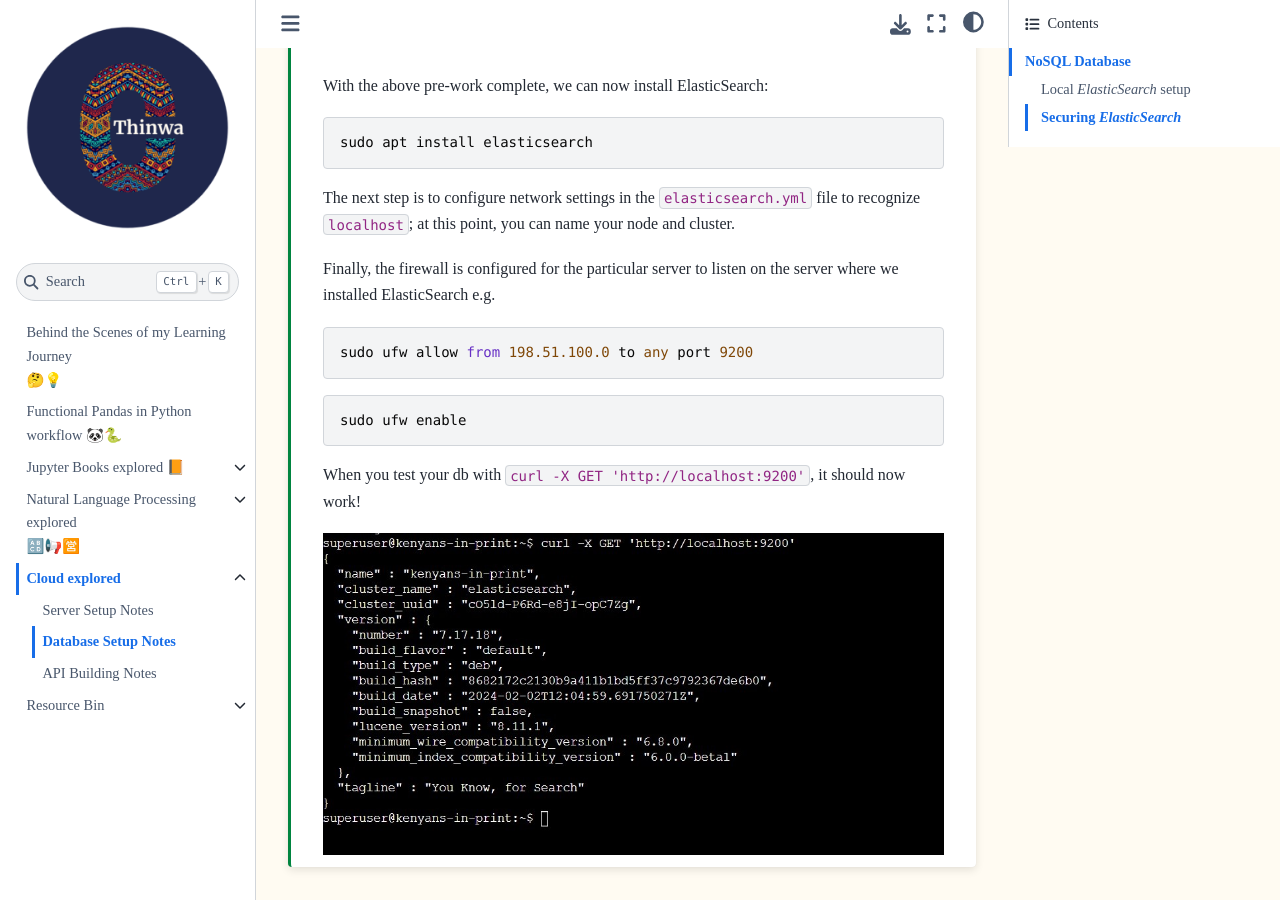
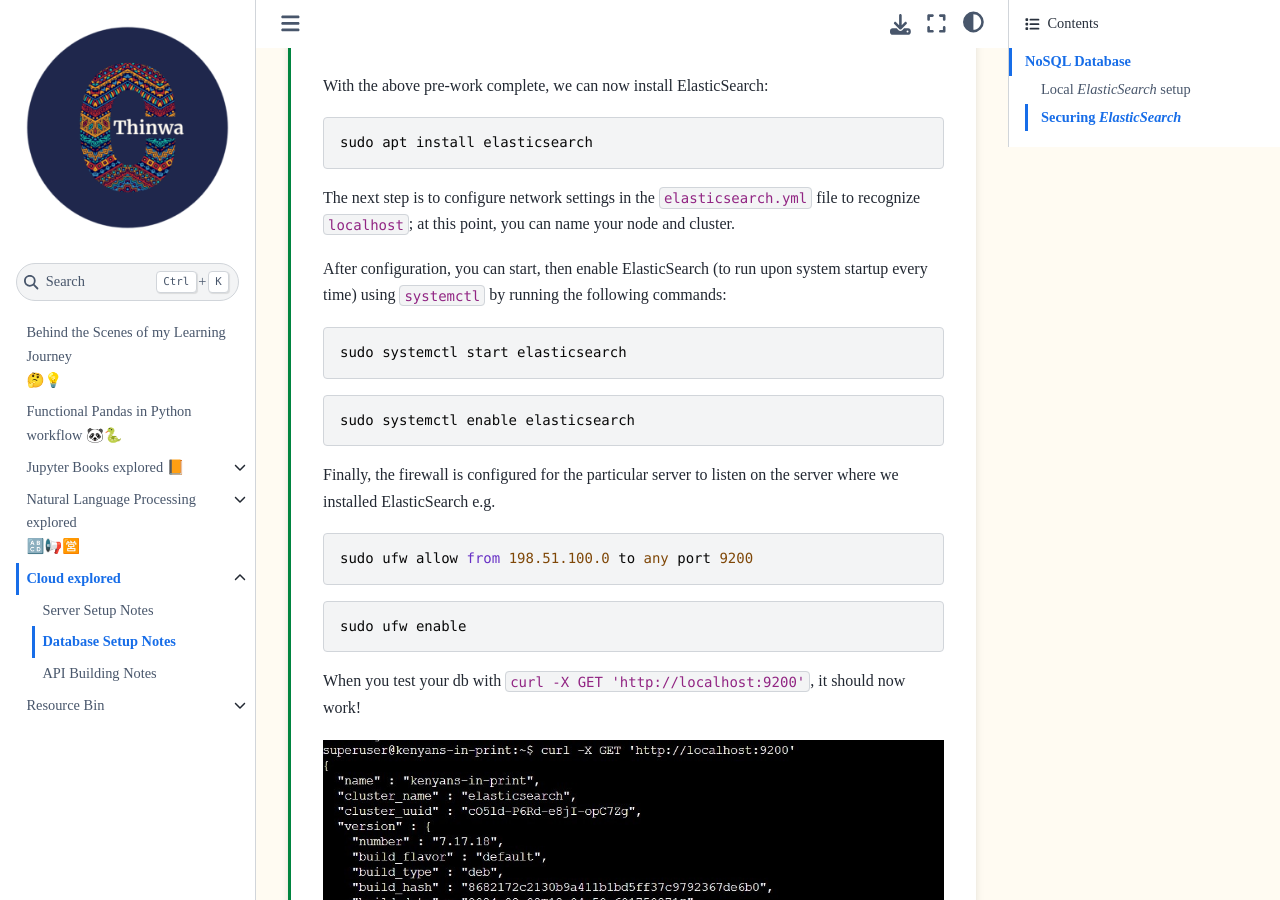
Before and after one commit to CeeThinwa/BTS-Continuous-Learning, a Jupyter Book: the page built from book/6/database_setup.md, in a window 1280 px wide and 900 px high, scrolled down 21114 px. Built offline with Jupyter Book 1.0.4 settings and Sphinx 7.4.7 and the Sphinx Book theme 1.1.4, drawn with Linux system fonts in a browser that asks for light colours.

Commit message:
Update database_setup.md

````diff
--- a/book/6/database_setup.md
+++ b/book/6/database_setup.md
@@ -274,6 +274,16 @@ sudo apt install elasticsearch
 
 The next step is to configure network settings in the `elasticsearch.yml` file to recognize `localhost`; at this point, you can name your node and cluster.
 
+After configuration, you can start, then enable ElasticSearch (to run upon system startup every time) using `systemctl` by running the following commands:
+
+```
+sudo systemctl start elasticsearch
+```
+
+```
+sudo systemctl enable elasticsearch
+```
+
 Finally, the firewall is configured for the particular server to listen on the server where we installed ElasticSearch e.g.
 
 ```
````
